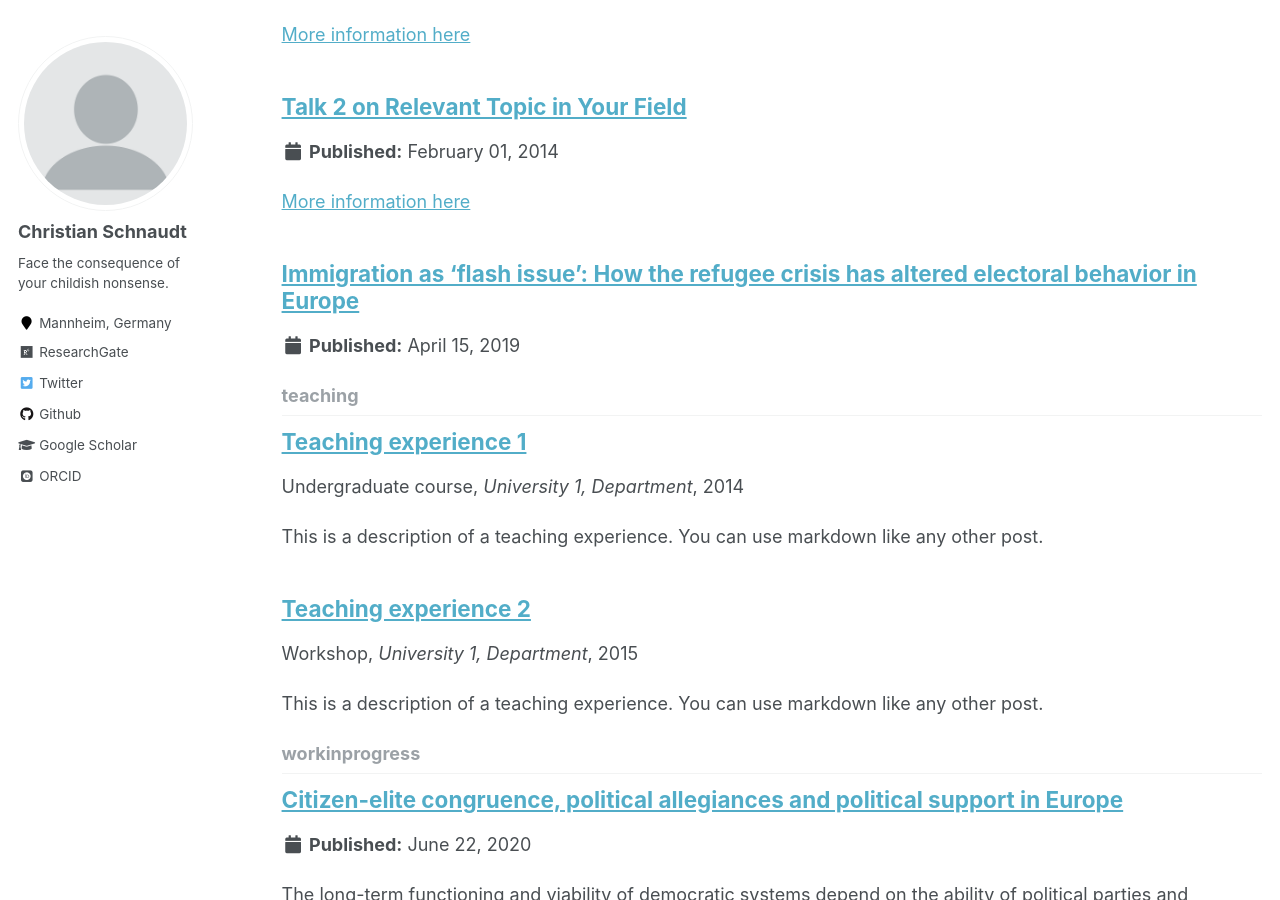
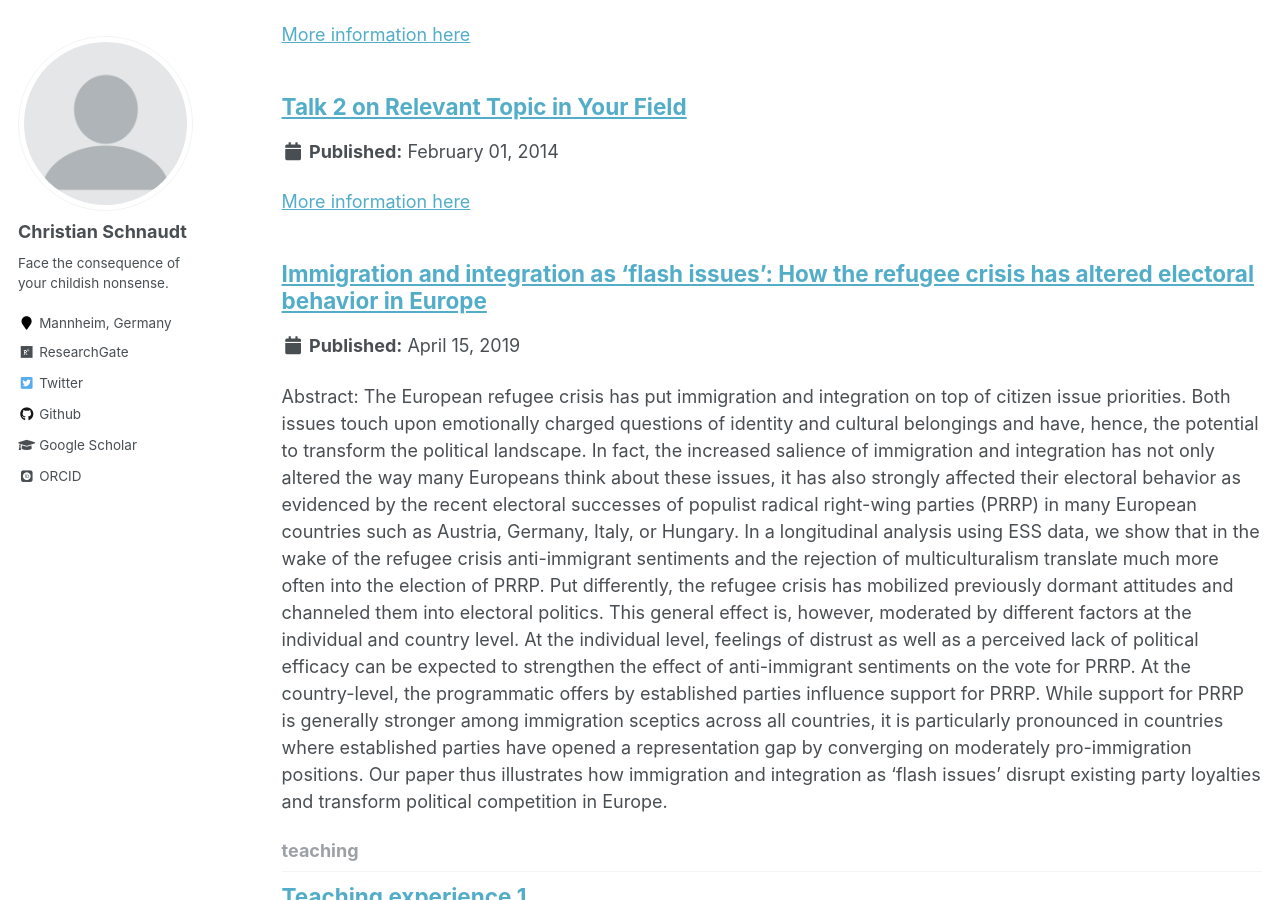
Before and after one commit to cschnaudt/cschnaudt.github.io, a Jekyll site: the page built from _pages/collection-archive.html, in a window 1280 px wide and 900 px high, scrolled down 6738 px. Built offline with Jekyll 4.4.1, drawn with Linux system fonts in a browser that asks for light colours; some web fonts are replaced.

Commit message:
Update 2019-04-15-immig-ESS.md

```diff
--- a/_talks/2019-04-15-immig-ESS.md
+++ b/_talks/2019-04-15-immig-ESS.md
@@ -1,5 +1,5 @@
 ---
-title: "Immigration as ‘flash issue’: How the refugee crisis has altered electoral behavior in Europe"
+title: "Immigration and integration as ‘flash issues’: How the refugee crisis has altered electoral behavior in Europe"
 collection: talks
 type: "Conference presentation"
 permalink: /talks/2019-04-15-immig-ESS
@@ -7,3 +7,23 @@ venue: "4th International ESS Conference „Turbulent times in Europe: Instabili
 date: 2019-04-15
 location: "Mannheim, Germany"
 ---
+
+Abstract:
+The European refugee crisis has put immigration and integration on top of citizen issue priorities.
+Both issues touch upon emotionally charged questions of identity and cultural belongings and have,
+hence, the potential to transform the political landscape. In fact, the increased salience of
+immigration and integration has not only altered the way many Europeans think about these issues,
+it has also strongly affected their electoral behavior as evidenced by the recent electoral successes of
+populist radical right-wing parties (PRRP) in many European countries such as Austria, Germany, Italy,
+or Hungary. In a longitudinal analysis using ESS data, we show that in the wake of the refugee crisis
+anti-immigrant sentiments and the rejection of multiculturalism translate much more often into the
+election of PRRP. Put differently, the refugee crisis has mobilized previously dormant attitudes and
+channeled them into electoral politics. This general effect is, however, moderated by different
+factors at the individual and country level. At the individual level, feelings of distrust as well as a
+perceived lack of political efficacy can be expected to strengthen the effect of anti-immigrant
+sentiments on the vote for PRRP. At the country-level, the programmatic offers by established
+parties influence support for PRRP. While support for PRRP is generally stronger among immigration sceptics
+across all countries, it is particularly pronounced in countries where established parties have
+opened a representation gap by converging on moderately pro-immigration positions. Our paper
+thus illustrates how immigration and integration as ‘flash issues’ disrupt existing party loyalties and
+transform political competition in Europe.
```
